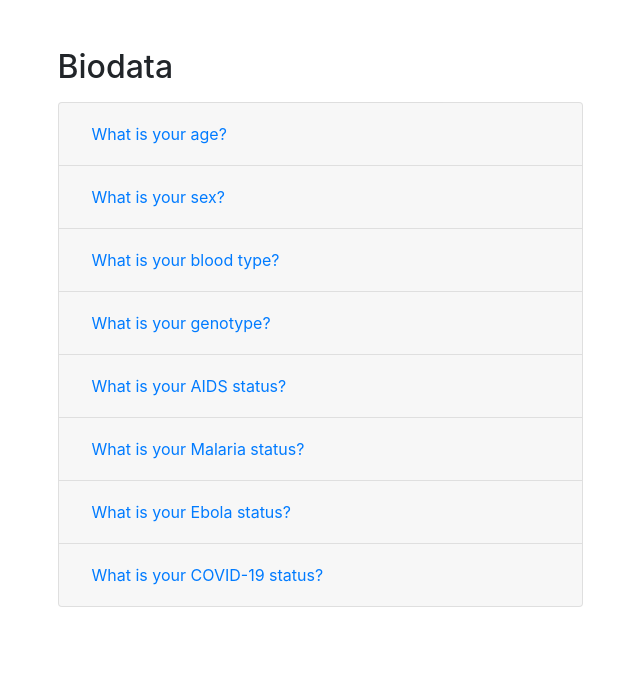
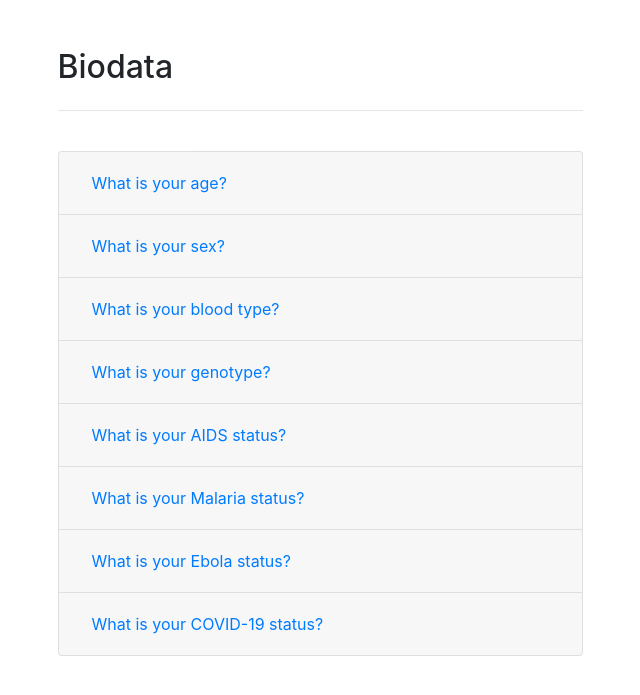
Before and after one commit to tobeyOguney/medical_info_website, a Django app: page /user/ in a window 1280 px wide. Shown: the part 56-751 px from the top of the page, without its empty margins (320-960 px from the left). Run offline with Django 3.2, Linux system fonts and the light colour scheme; the visitor is signed in with stand-in values (Sample User, id 1); some libraries are stand-ins or nearby versions.

Commit message:
added an horizontal splitter and minor css changes

```diff
--- a/app/templates/app/user_information.html
+++ b/app/templates/app/user_information.html
@@ -14,8 +14,8 @@
 {% block content %}<div class="container">
     <div class="col-md-6 offset-md-3 mt-5">
         <h2 class="display-6">Biodata</h2>
-        <p></p>
-        <div class="accordion" id="accordionExample">
+        <hr class="my-4">
+        <div class="accordion" id="accordionExample" style="margin-top: 40px;">
             {% for object in object_list %}
                 <div class="card">
                     <div class="card-header" id="heading{{ forloop.counter }}">
@@ -30,7 +30,7 @@
                         <div class="card-body">
                             <form method="post">{% csrf_token %}
                                 {% include 'registration/bs_form.html' with form=object.form %}
-                                <button type="submit" class="btn btn-dark btn-sm" >Ok</button>
+                                <button type="submit" class="btn btn-secondary btn-sm" >Ok</button>
                             </form>
                         </div>
                     </div>
```
